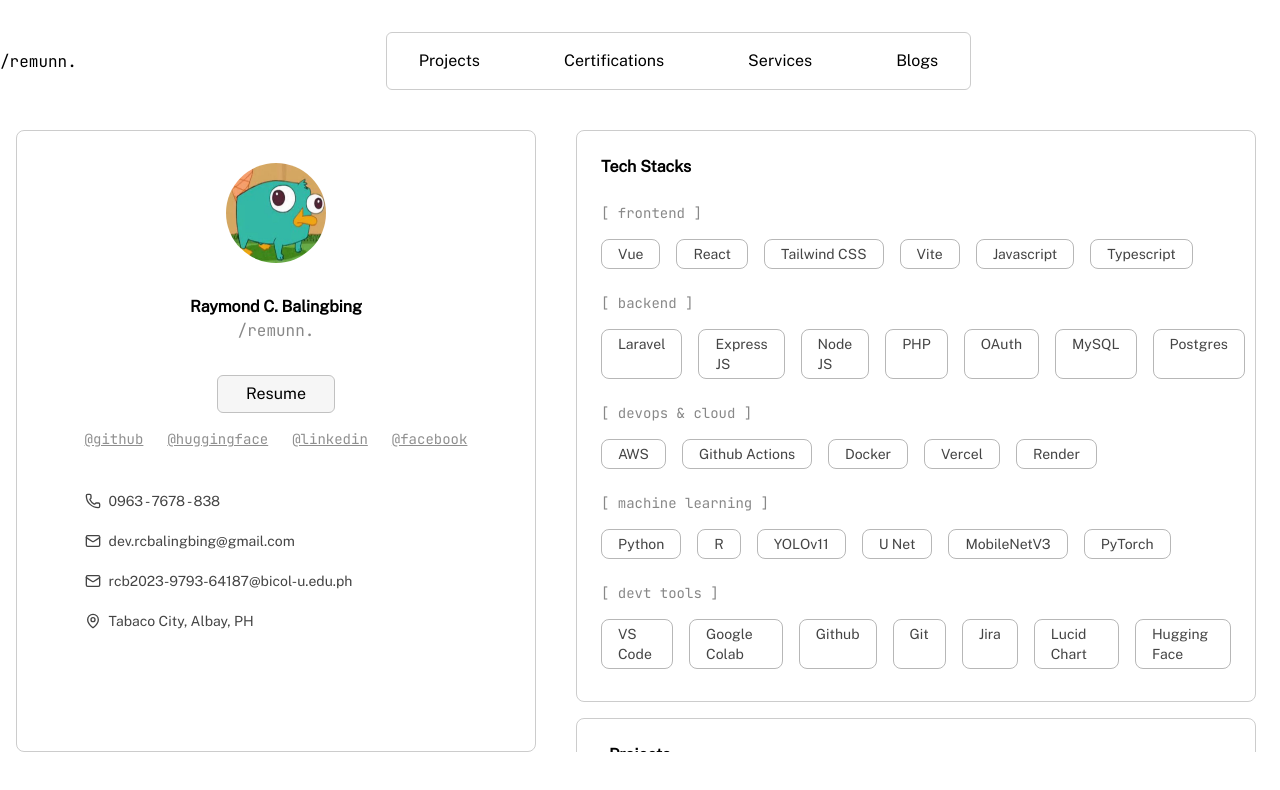
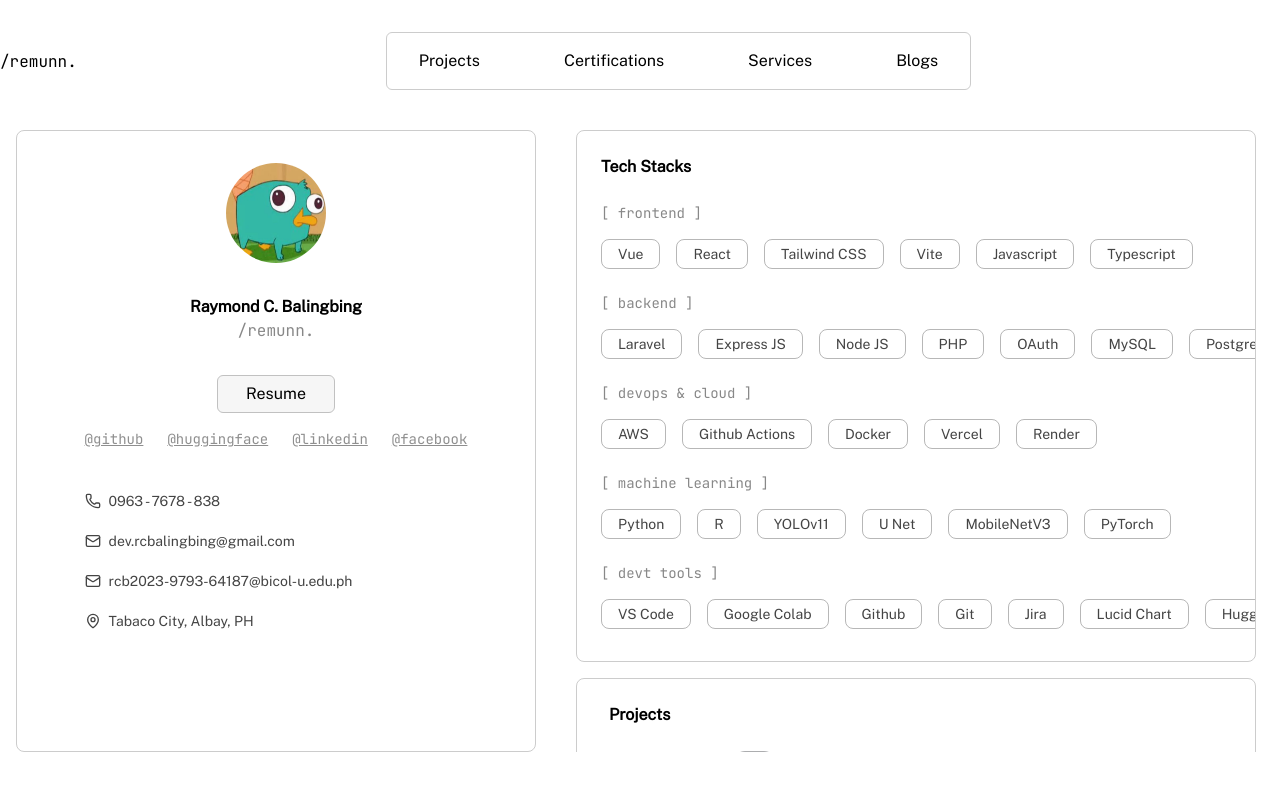
Before and after one commit to dev-remun/remun-portfolio, a React (Vite) app: page / in a window 1280 px wide. Shown: the top 790 px of the page. Built offline with nearby package versions, Linux system fonts and the light colour scheme.

Commit message:
feat: Updated the skill ui

```diff
--- a/src/components/tags/Skill.jsx
+++ b/src/components/tags/Skill.jsx
@@ -3,7 +3,7 @@
 
     return (
         <div className="px-4 py-1 border border-[#888888]/60 flex justify-center w-fit rounded-lg hover:cursor-pointer hover:shadow-md">
-            <p className="text-sm font-[public-sans] text-[#444444]">
+            <p className="text-xs md:text-sm lg:text-sm text-nowrap font-[public-sans] text-[#444444]">
                 {skill_name}
             </p>
         </div>
```
